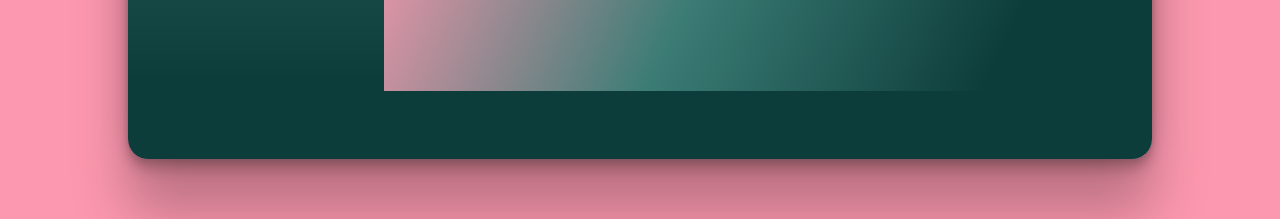
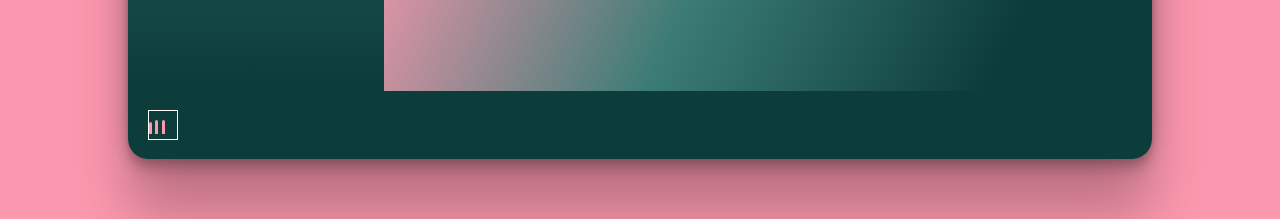
Before and after one commit to Drahel/Music-Website, a PHP site: page /pages/main.html in a window 1280 px wide. Shown: the part 581-800 px from the top of the page. Run offline with PHP 8.4, Linux system fonts and the light colour scheme.

Commit message:
Элемент плеера. Волна.
Добавлен элемент плеера "Волна" с бесконечной анимацией для дальнейшего редактирования.

```diff
--- a/pages/main.html
+++ b/pages/main.html
@@ -82,7 +82,13 @@
       </div>
     </div>
     <div class="song-side"></div>
-    <div class="master-play"></div>
+    <div class="master-play">
+      <div class="wave">
+        <div class="wave1"></div>
+        <div class="wave1"></div>
+        <div class="wave1"></div>
+      </div>
+    </div>
   </header>
 </body>
 </html>
--- a/styles/main.css
+++ b/styles/main.css
@@ -50,6 +50,52 @@ header{
     height: 10%;
     background-color: #0D3D3B;
     border-radius: 0 0 20px 20px;
+    display: flex;
+    align-items: center;
+    padding: 0px 20px;
+}
+
+.master-play .wave{
+    width: 30px;
+    height: 30px;
+    border: 1px solid white;
+    padding-bottom: 5px;
+    display: flex;
+    align-items: flex-end;
+    margin-right: 10px;
+}
+
+.master-play .wave .wave1{
+    width: 3px;
+    height: 10px;
+    background-color: #FC98AF;
+    margin-right: 3px;
+    border-radius: 10px 10px 0px 0px;
+    animation: wave .5s linear infinite;
+}
+
+.master-play .wave .wave1:nth-child(2){
+    height: 13px;
+    margin-right: 3.5px;
+    animation-delay: .4s;
+}
+
+.master-play .wave .wave1:nth-child(3){
+    height: 8px;
+    margin-right: 3.5px;
+    animation-delay: .8s;
+}
+
+@keyframes  wave{
+    0%{
+        height: 10px;
+    }
+    50%{
+        height: 15px;
+    }
+    100%{
+        height: 10px;
+    }
 }
 
 .playlist{
```
